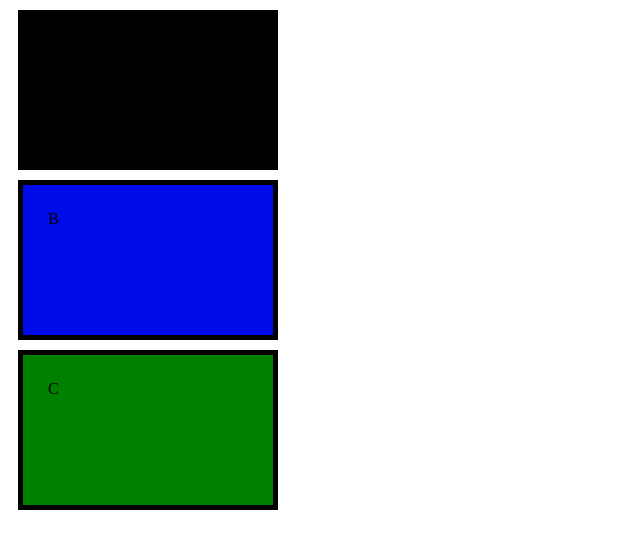
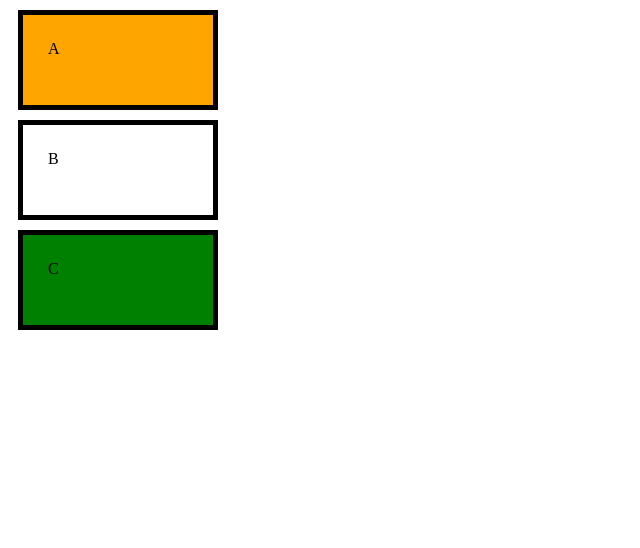
Before and after one commit to Turwash/WebDevelopmentCodeHelp, a plain HTML site: page Week 2 - CSS Basics/boxmodel.html in a window 1280 px wide. Shown: the whole page, without its empty margins (0-640 px from the left). Drawn offline with Linux system fonts and the light colour scheme.

Commit message:
Add files via upload

```diff
--- a/Week 2 - CSS Basics/boxmodel.html
+++ b/Week 2 - CSS Basics/boxmodel.html
@@ -13,14 +13,17 @@
             background-color: orange;
             margin: 10px;
             padding: 25px;
+            box-sizing: border-box;
         }
 
         #org {
-            background-color: #000000;  /*HEXADECIMAL*/
+            background-color: #FFA500; /*HEXADECIMAL*/
         }
 
+
+
         #wht{
-             background-color: rgb(00,11,234);  /*RGB FUNCTION */
+             background-color: rgb(255,255,255);  /*RGB FUNCTION */
         }
         #gre{
             background-color: green; /*Predefined Colors */
```
